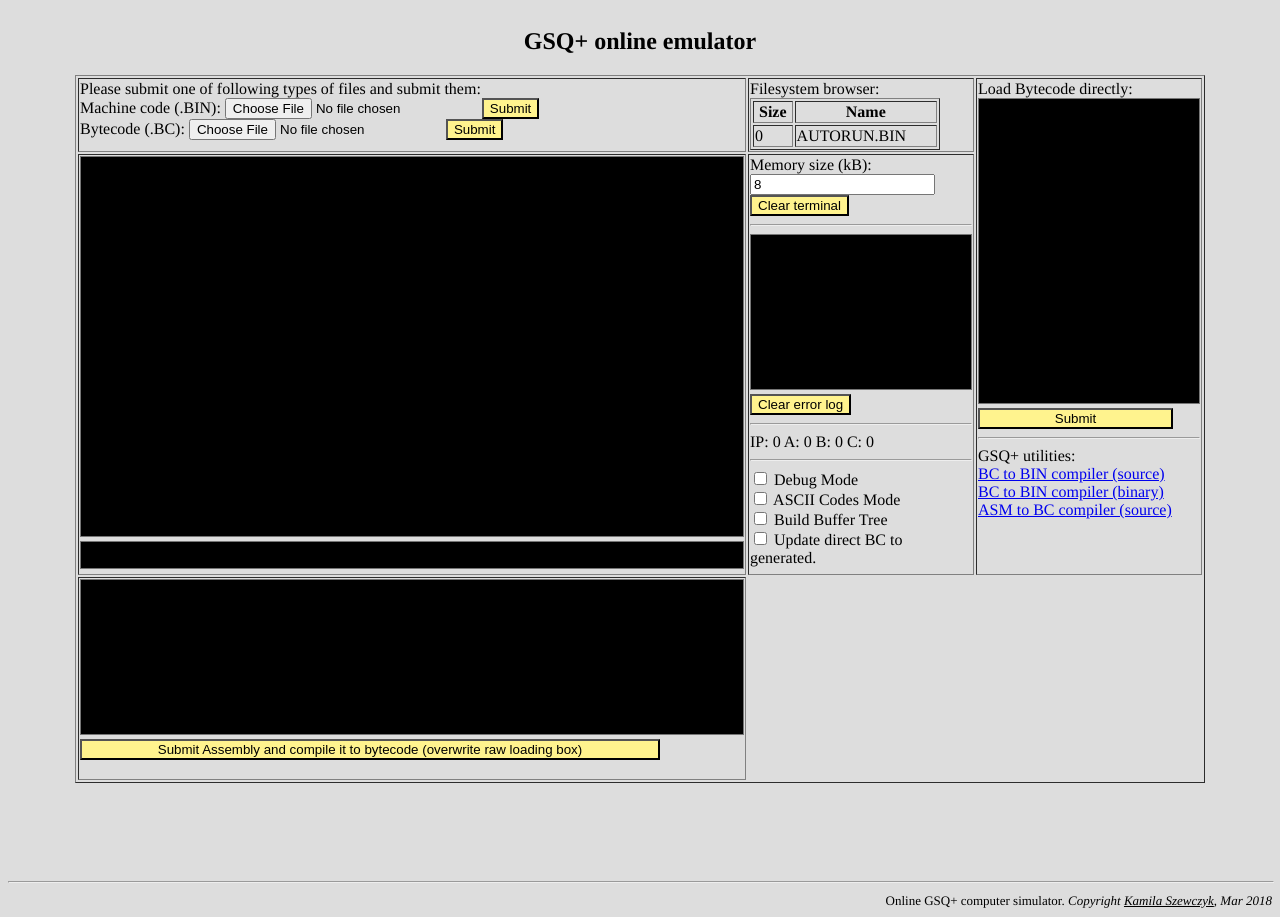
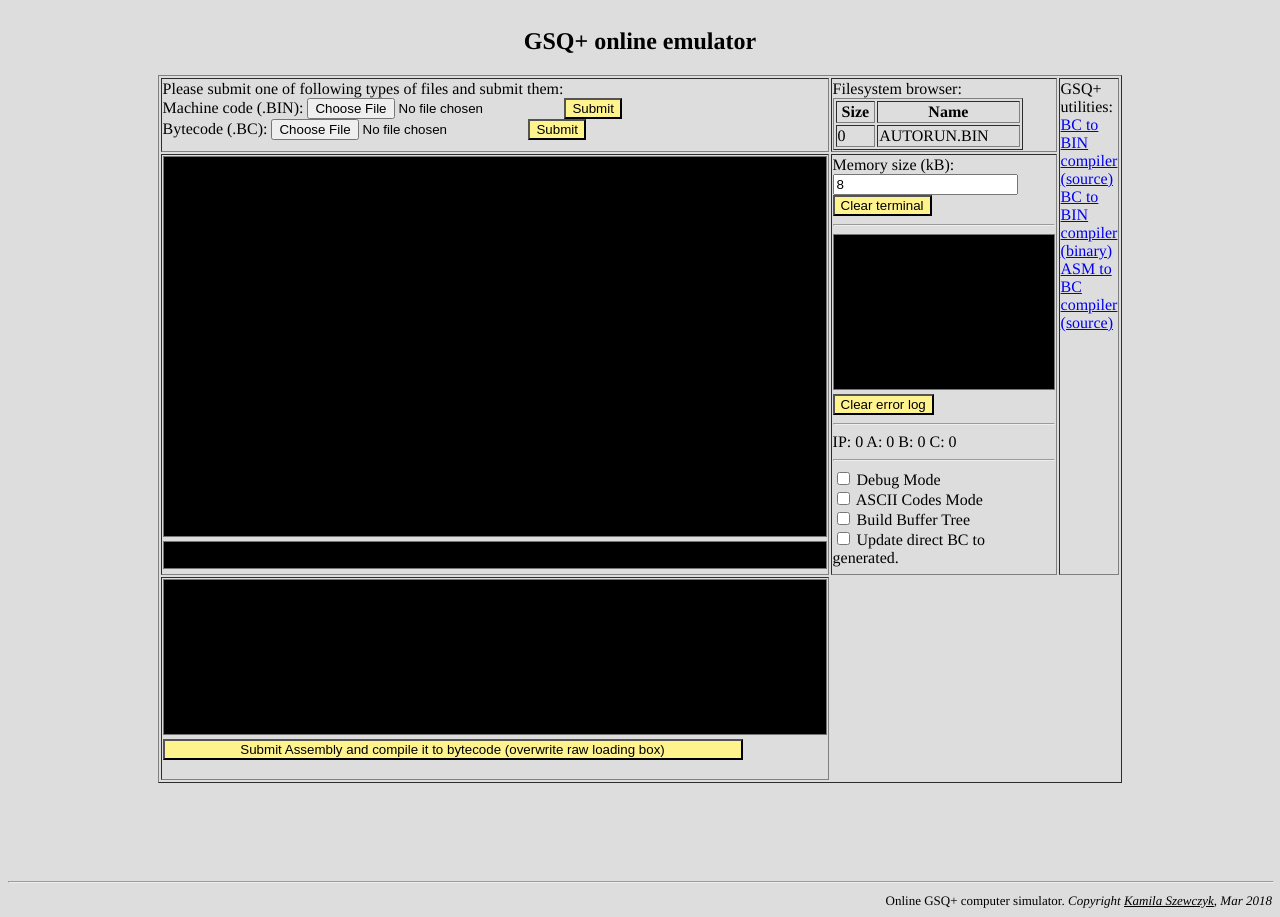
Before and after one commit to KrzysztofSzewczyk/GSQ, a PHP site: page / in a window 1280 px wide. Run offline with PHP 8.4, Linux system fonts and the light colour scheme.

Commit message:
Update index.php

```diff
--- a/web/index.php
+++ b/web/index.php
@@ -52,10 +52,6 @@
                                                 </div>
                                         </td>
                                         <td rowspan="2" valign="top">
-                                                Load Bytecode directly:
-                                                <textarea id="gsqdir" rows="20" cols="25" class="ogsq"></textarea>
-                                                <button onClick="rawBytecode()" class="genericbutton widthybutton">Submit</button>
-                                                <hr>
                                                 GSQ+ utilities: <br>
                                                 <a href="https://gist.github.com/kspalaiologos/95fe195653ceff9570470b2cc076fc13/raw/a195950847a6c97d23d5fb99a41e6a4081a141b2/sq2gsq.c">BC to BIN compiler (source)</a><div></div>
                                                 <a href="https://gist.github.com/kspalaiologos/7adf30666418209990fa2ca28a4bc344/raw/d46c82d5b13b09a53545cfb9c6d000db87906536/sq2gsq.exe">BC to BIN compiler (binary)</a><div></div>
```
